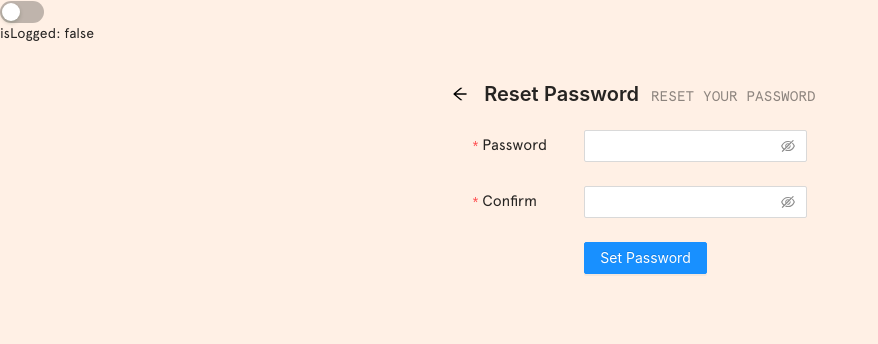
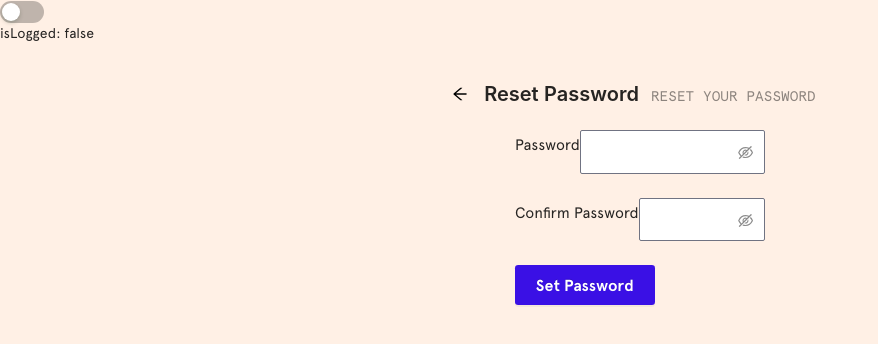
Before and after one commit to antoineGH/sayhello, a React (Create React App) app: page /reset in a window 1280 px wide. Shown: the top 344 px of the page, without its empty margins (0-878 px from the left). Built offline with nearby package versions, Linux system fonts and the light colour scheme.

Commit message:
design reset set password login form

```diff
--- a/src/App.css
+++ b/src/App.css
@@ -278,7 +278,9 @@ h4.ant-typography,
 }
 
 #login .ant-form-item-label > label.ant-form-item-required:not(.ant-form-item-required-mark-optional)::before,
-#register .ant-form-item-label > label.ant-form-item-required:not(.ant-form-item-required-mark-optional)::before {
+#register .ant-form-item-label > label.ant-form-item-required:not(.ant-form-item-required-mark-optional)::before,
+#reset .ant-form-item-label > label.ant-form-item-required:not(.ant-form-item-required-mark-optional)::before,
+#forgot .ant-form-item-label > label.ant-form-item-required:not(.ant-form-item-required-mark-optional)::before {
 	content: none;
 }
 
@@ -311,7 +313,9 @@ h4.ant-typography,
 }
 
 #login .btn_login,
-#register .btn_register {
+#register .btn_register,
+#forgot .btn_forgot,
+#reset .btn_reset {
 	min-width: 40px;
 	height: 40px;
 	font-family: 'Apercu-Pro-Bold';
@@ -325,7 +329,9 @@ h4.ant-typography,
 }
 
 #login .btn_login:hover,
-#register .btn_register:hover {
+#register .btn_register:hover,
+#forgot .btn_forgot:hover,
+#reset .btn_reset:hover {
 	border-color: #eeff00 !important;
 	background: #3b10e5c2 !important;
 }
@@ -411,3 +417,63 @@ h4.ant-typography,
 	transition: all 0.3s;
 	padding: 0.6rem 0.7rem 0.5rem 0.6rem;
 }
+
+/* FORGOT */
+
+#forgot {
+	width: 100%;
+	justify-content: center;
+	margin: auto;
+	max-width: 250px;
+}
+
+#forgot .forgot_email_row {
+	display: flex;
+	flex-direction: column;
+}
+
+.forgot_email {
+	font-family: 'Apercu-Pro-Regular', -apple-system, BlinkMacSystemFont, 'Segoe UI', 'Roboto', 'Ubuntu', 'Cantarell';
+	font-size: 0.95rem;
+	line-height: 1.5;
+	width: 100%;
+	min-width: 0;
+	padding: 4px 11px;
+	color: #10162f;
+	line-height: 1.5715;
+	background-color: #fff;
+	border: 1px solid #707382;
+	border-radius: 2px;
+	transition: all 0.3s;
+	padding: 0.6rem 0.7rem 0.5rem 0.6rem;
+}
+
+/* RESET */
+
+#reset {
+	width: 100%;
+	justify-content: center;
+	margin: auto;
+	max-width: 250px;
+}
+
+#reset .reset_password_row {
+	display: flex;
+	flex-direction: column;
+}
+
+.reset_password {
+	font-family: 'Apercu-Pro-Regular', -apple-system, BlinkMacSystemFont, 'Segoe UI', 'Roboto', 'Ubuntu', 'Cantarell';
+	font-size: 0.95rem;
+	line-height: 1.5;
+	width: 100%;
+	min-width: 0;
+	padding: 4px 11px;
+	color: #10162f;
+	line-height: 1.5715;
+	background-color: #fff;
+	border: 1px solid #707382;
+	border-radius: 2px;
+	transition: all 0.3s;
+	padding: 0.6rem 0.7rem 0.5rem 0.6rem;
+}
--- a/src/forms/forgotForm/ForgotForm.tsx
+++ b/src/forms/forgotForm/ForgotForm.tsx
@@ -25,19 +25,20 @@ const ForgotForm = () => {
 
 	return (
 		<Form
-			name='basic'
-			labelCol={{ span: 8 }}
-			wrapperCol={{ span: 16 }}
-			initialValues={{ remember: true }}
+			name='forgot'
 			onFinish={onFinish}
 			onFinishFailed={onFinishFailed}
 			validateMessages={validateMessages}
 			autoComplete='off'>
-			<Form.Item name={['user', 'email']} label='Email' rules={[{ required: true, type: 'email' }]}>
-				<Input />
+			<Form.Item
+				className='forgot_email_row'
+				name={['user', 'email']}
+				label='Email'
+				rules={[{ required: true, type: 'email', message: 'Email not valid' }]}>
+				<Input className='forgot_email' />
 			</Form.Item>
-			<Form.Item wrapperCol={{ offset: 8, span: 16 }}>
-				<Button type='primary' htmlType='submit'>
+			<Form.Item style={{ marginTop: '1.5rem' }}>
+				<Button className='btn_forgot' type='primary' htmlType='submit'>
 					Reset
 				</Button>
 			</Form.Item>
--- a/src/forms/resetForm/ResetForm.tsx
+++ b/src/forms/resetForm/ResetForm.tsx
@@ -11,49 +11,44 @@ const ResetForm = () => {
 	}
 
 	return (
-		<Form
-			name='basic'
-			labelCol={{ span: 8 }}
-			wrapperCol={{ span: 16 }}
-			initialValues={{ remember: true }}
-			onFinish={onFinish}
-			onFinishFailed={onFinishFailed}
-			autoComplete='off'>
+		<Form name='reset' onFinish={onFinish} onFinishFailed={onFinishFailed} autoComplete='off'>
 			<Form.Item
+				className='reset_password_row'
 				name='password'
 				label='Password'
 				rules={[
 					{
 						required: true,
-						message: 'Please input your password!',
+						message: 'Please input your password',
 					},
 				]}
 				hasFeedback>
-				<Input.Password />
+				<Input.Password className='reset_password' />
 			</Form.Item>
 			<Form.Item
+				className='reset_password_row'
 				name='confirm'
-				label='Confirm'
+				label='Confirm Password'
 				dependencies={['password']}
 				hasFeedback
 				rules={[
 					{
 						required: true,
-						message: 'Please confirm your password!',
+						message: 'Please confirm your password',
 					},
 					({ getFieldValue }) => ({
 						validator(_, value) {
 							if (!value || getFieldValue('password') === value) {
 								return Promise.resolve()
 							}
-							return Promise.reject(new Error('The two passwords that you entered do not match!'))
+							return Promise.reject(new Error('Passwords do not match'))
 						},
 					}),
 				]}>
-				<Input.Password />
+				<Input.Password className='reset_password' />
 			</Form.Item>
-			<Form.Item wrapperCol={{ offset: 8, span: 16 }}>
-				<Button type='primary' htmlType='submit'>
+			<Form.Item style={{ marginTop: '1.5rem' }}>
+				<Button className='btn_reset' type='primary' htmlType='submit'>
 					Set Password
 				</Button>
 			</Form.Item>
--- a/src/pages/Forgot.tsx
+++ b/src/pages/Forgot.tsx
@@ -18,10 +18,8 @@ const Forgot = () => {
 					/>
 				</Col>
 			</Row>
-			<Row>
-				<Col>
-					<ForgotForm />
-				</Col>
+			<Row style={{ width: '100%' }}>
+				<ForgotForm />
 			</Row>
 		</div>
 	)
--- a/src/pages/Reset.tsx
+++ b/src/pages/Reset.tsx
@@ -18,10 +18,8 @@ const Reset = () => {
 					/>
 				</Col>
 			</Row>
-			<Row>
-				<Col>
-					<ResetForm />
-				</Col>
+			<Row style={{ width: '100%' }}>
+				<ResetForm />
 			</Row>
 		</div>
 	)
```
